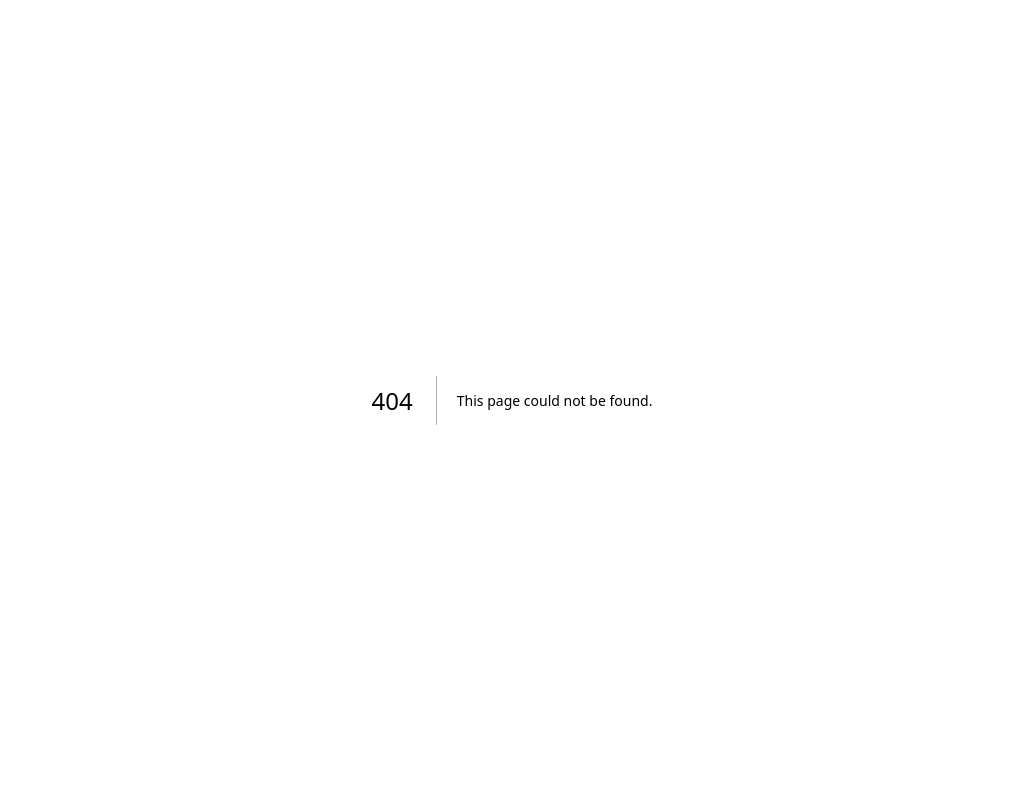
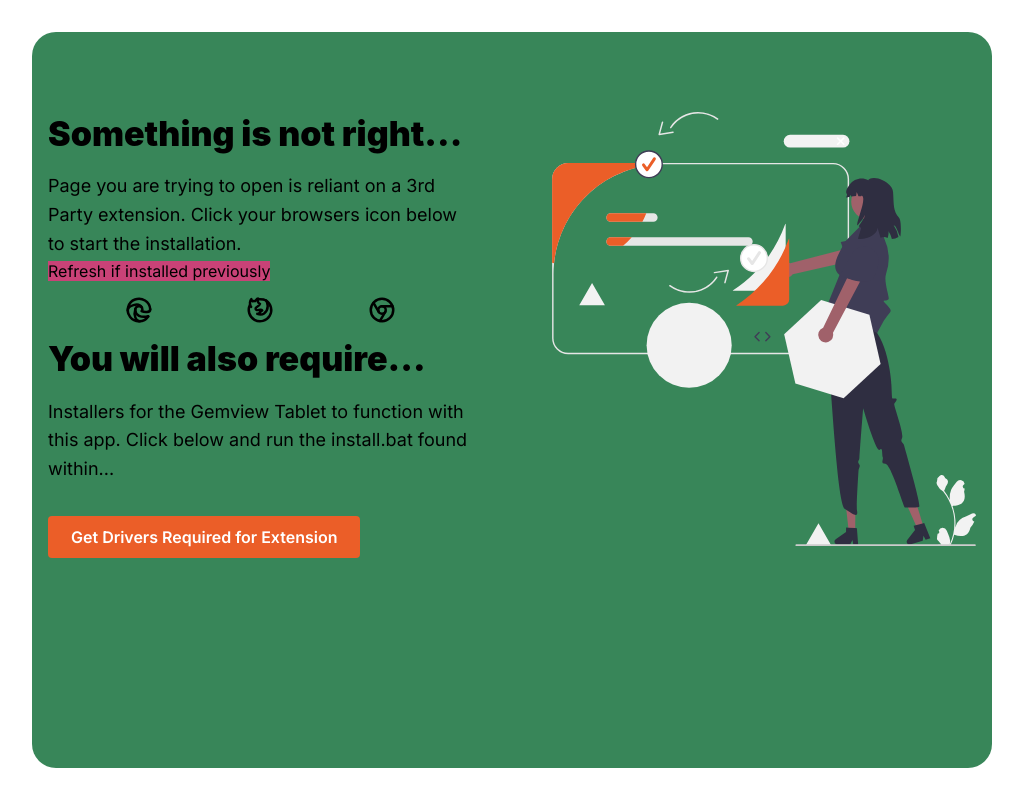
Before and after one commit to jamesahhh/topaz-pdf-signer, a Next.js app: page /install in a window 1280 px wide. Before the commit this address had no page. Shown: the whole page, without its empty margins (128-1151 px from the left). Built offline with nearby package versions, Linux system fonts and the light colour scheme.

Commit message:
Change Error Boundary + present 404 on non-EvalError + Throw custom error if ext not detected and re-direct

```diff
--- /dev/null
+++ b/src/app/install/page.tsx
@@ -0,0 +1,10 @@
+"use client";
+import { NotFoundImage } from "../../component/error/NotFoundImage";
+
+export default function Home() {
+	return (
+		<div style={{ width: "100vw", height: "100vh", padding: "2rem" }}>
+			<NotFoundImage />
+		</div>
+	);
+}
--- a/src/component/error/NotFoundImage.tsx
+++ b/src/component/error/NotFoundImage.tsx
@@ -16,7 +16,7 @@ import {
 	IconBrandFirefox,
 } from "@tabler/icons-react";
 
-export function NotFoundImage({ reset }: { reset: () => void }) {
+export function NotFoundImage() {
 	const chromeExt =
 		"https://chrome.google.com/webstore/detail/topaz-sigplusextlite-back/dhcpobccjkdnmibckgpejmbpmpembgco";
 	const firefoxExt =
@@ -83,7 +83,6 @@ export function NotFoundImage({ reset }: { reset: () => void }) {
 						size="md"
 						mt="xl"
 						className={classes.control}
-						onClick={() => reset()}
 					>
 						Get Drivers Required for Extension
 					</Button>
--- /dev/null
+++ b/src/component/error/NotFoundTitle.module.css
@@ -0,0 +1,45 @@
+.root {
+     background-color: var(--black-olive);
+  width: 100%;
+  height: 100%;
+  padding-top: rem(80px);
+  padding-bottom: rem(80px);
+   border-radius: 1.5rem;
+  overflow: scroll;
+}
+
+.label {
+
+  text-align: center;
+  font-weight: 900;
+  font-size: rem(38px);
+  line-height: 1;
+  margin-bottom: calc(1.5 * var(--mantine-spacing-xl));
+  color: var(--mantine-color-gray-2);
+
+  @media (max-width: var(mantine-breakpoint-sm)) {
+    font-size: rem(32px);
+  }
+}
+
+.description {
+color: var(--sea-green);
+  max-width: rem(500px);
+  margin: auto;
+  margin-top: var(--mantine-spacing-xl);
+  margin-bottom: calc(1.5 * var(--mantine-spacing-xl));
+}
+
+.title {
+       color: var(--flame);
+  font-family:
+    Greycliff CF,
+    var(--mantine-font-family);
+  text-align: center;
+  font-weight: 900;
+  font-size: rem(38px);
+
+  @media (max-width: var(mantine-breakpoint-sm)) {
+    font-size: rem(32px);
+  }
+}
```
Also changed, not shown: src/app/error.tsx (+5 -3 lines), src/app/page.tsx (+7 -1 lines), src/component/error/NotFoundTitle.tsx (added, +30 -0 lines).
